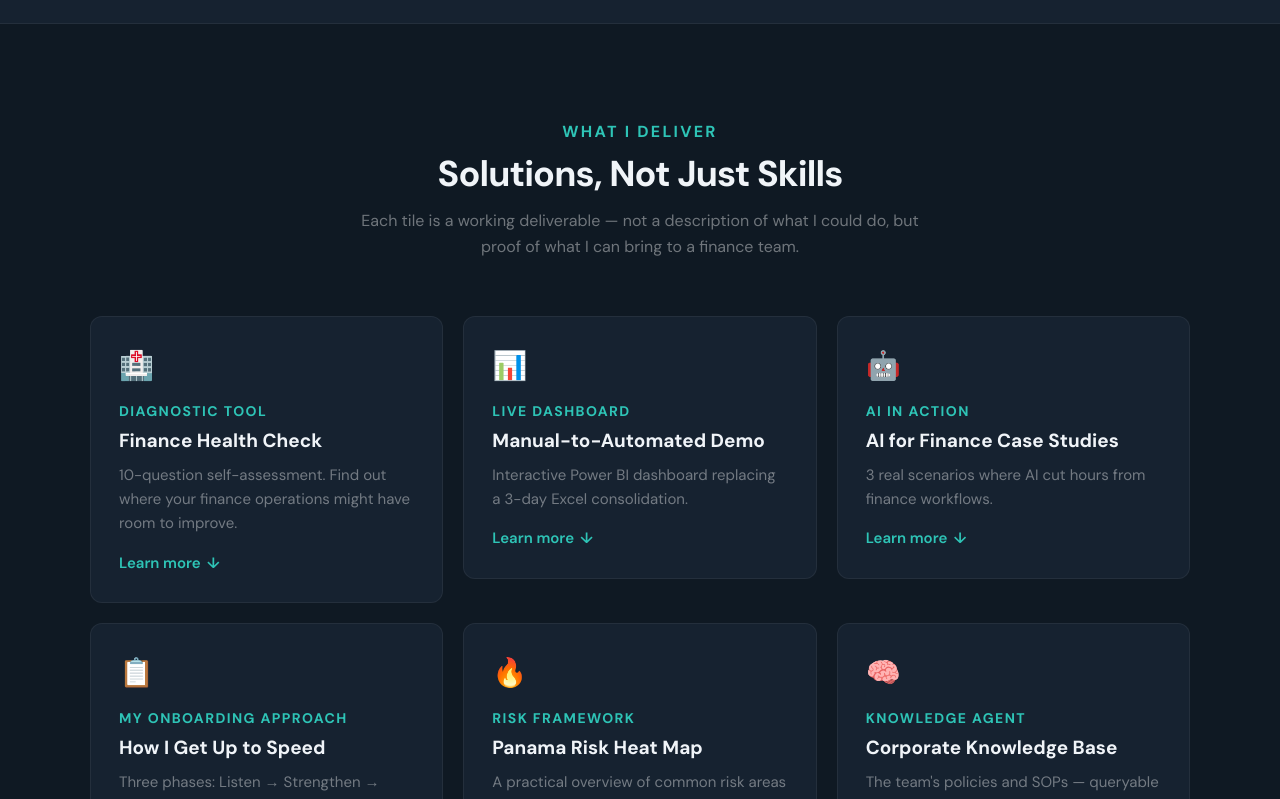
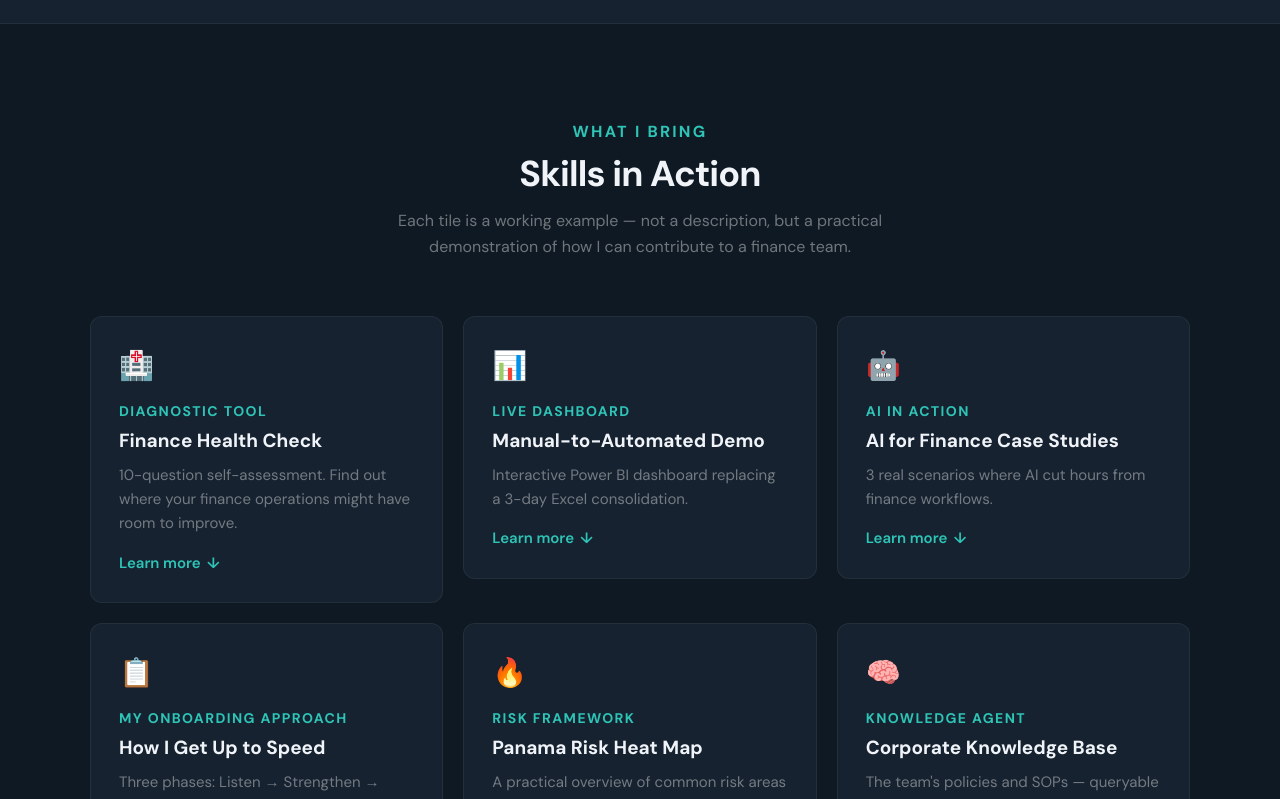
Before and after one commit to treveris24/portfolio-website, a Next.js app: page / in a window 1280 px wide. Shown: the part 741-1540 px from the top of the page. Built offline with nearby package versions, Linux system fonts and the light colour scheme.

Commit message:
Update landing page text

```diff
--- a/src/app/page.tsx
+++ b/src/app/page.tsx
@@ -35,9 +35,9 @@ const t = {
     pmpText: { en: "PMP certified by PMI in Feb 2026", es: "PMP certificado por PMI en Feb 2026" },
   },
   tiles: {
-    heading: { en: "What I Deliver", es: "Lo Que Entrego" },
-    title: { en: "Solutions, Not Just Skills", es: "Soluciones, No Solo Habilidades" },
-    sub: { en: "Each tile is a working deliverable — not a description of what I could do, but proof of what I can bring to a finance team.", es: "Cada módulo es un entregable funcional — no una descripción de lo que podría hacer, sino prueba de lo que puedo aportar a un equipo financiero." },
+    heading: { en: "What I Bring", es: "Lo Que Aporto" },
+    title: { en: "Skills in Action", es: "Habilidades en Acción" },
+    sub: { en: "Each tile is a working example — not a description, but a practical demonstration of how I can contribute to a finance team.", es: "Cada módulo es un ejemplo funcional — no una descripción, sino una demostración práctica de cómo puedo contribuir a un equipo financiero." },
     more: { en: "Learn more", es: "Ver más" },
   },
   evidence: {
@@ -47,10 +47,10 @@ const t = {
   about: {
     heading: { en: "About", es: "Sobre Mí" },
     title: { en: "German Precision. Panamanian Roots.", es: "Precisión Alemana. Raíces Panameñas." },
-    p1: { en: "German-born finance professional with 20+ years inside multinational organizations across Latin America — managing P&Ls, building reporting systems, and working with credit risk portfolios from the inside.", es: "Profesional financiero nacido en Alemania con más de 20 años dentro de organizaciones multinacionales en América Latina — gestionando P&Ls, construyendo sistemas de reportes y trabajando con portafolios de riesgo crediticio desde adentro." },
+    p1: { en: "German-born finance professional with deep experience inside multinational organizations across Latin America — working with P&Ls, helping build reporting systems, and supporting credit risk portfolios from the inside.", es: "Profesional financiero nacido en Alemania con más de 20 años dentro de organizaciones multinacionales en América Latina — gestionando P&Ls, construyendo sistemas de reportes y trabajando con portafolios de riesgo crediticio desde adentro." },
     p2: { en: "Married to a Panamanian, permanent resident, and member of the Cámara de Comercio e Industria Panameña Alemana and PMI Panama.", es: "Casado con panameña, residente permanente, y miembro de la Cámara de Comercio e Industria Panameña Alemana y PMI Panamá." },
-    p3: { en: "Today I combine that operational depth with Power BI, AI workflow automation, and PMP-certified project methodology to deliver results faster than traditional approaches allow.", es: "Hoy combino esa profundidad operativa con Power BI, automatización de flujos con IA y metodología de proyectos PMP para entregar resultados más rápido que los enfoques tradicionales." },
-    p4: { en: "I prefer working from the inside — embedded in the team, close to the data, focused on making things run better.", es: "Prefiero trabajar desde adentro — integrado en el equipo, cerca de los datos, enfocado en hacer que las cosas funcionen mejor." },
+    p3: { en: "Today I combine that operational experience with Power BI, AI-assisted workflows, and PMP-based project practices to help teams improve reporting and processes in a pragmatic way.", es: "Hoy combino esa profundidad operativa con Power BI, automatización de flujos con IA y metodología de proyectos PMP para entregar resultados más rápido que los enfoques tradicionales." },
+    p4: { en: "I like to work alongside existing teams, understand where they need support, and then quietly help close gaps in reporting, controls, or processes.", es: "Prefiero trabajar desde adentro — integrado en el equipo, cerca de los datos, enfocado en hacer que las cosas funcionen mejor." },
   },
   contact: {
     heading: { en: "Get in Touch", es: "Contáctame" },
@@ -70,18 +70,18 @@ function getTiles(lang: Lang): TileData[] {
       { id: "health-check", icon: "🏥", tag: "Herramienta de Diagnóstico", title: "Chequeo de Salud Financiera", hook: "Autoevaluación de 10 preguntas. Descubra dónde sus operaciones financieras podrían mejorar.", evidence: "Una evaluación rápida de las áreas comunes donde los equipos financieros pueden fortalecer sus operaciones.", cta: "Tomar la Evaluación", href: "/health-check" },
       { id: "dashboard", icon: "📊", tag: "Dashboard en Vivo", title: "Demo Manual-a-Automatizado", hook: "Dashboard interactivo de Power BI reemplazando una consolidación Excel de 3 días.", evidence: "Un dashboard regional de P&L funcional: 5 países, 12 meses, con varianza de ingresos/margen/OPEX y descomposición Precio/Volumen/Mix. Un ejemplo práctico de cómo se ven los datos regionales consolidados cuando se automatizan.", cta: "Explorar el Dashboard", href: "/dashboard" },
       { id: "ai-cases", icon: "🤖", tag: "IA en Acción", title: "Casos de Estudio: IA para Finanzas", hook: "3 escenarios reales donde la IA eliminó horas de trabajo en finanzas.", evidence: "Cada caso refleja un desafío común en operaciones financieras de LatAm — y muestra cómo las herramientas de IA pueden hacer una diferencia real.", cta: "Ver Casos de Estudio", href: "/ai-cases" },
-      { id: "blueprint", icon: "📋", tag: "Mi Enfoque de Incorporación", title: "Plan 30-60-90 Días", hook: "Un enfoque estructurado para integrarse rápidamente y entregar resultados en 90 días.", evidence: "Tres fases: Diagnóstico → Estabilización → Optimización. Cada una con entregables concretos. Así es como típicamente lucen los primeros 90 días.", cta: "Ver el Plan Completo", href: "/blueprint" },
-      { id: "risk-map", icon: "🔥", tag: "Marco de Riesgo", title: "Mapa de Calor de Riesgo Panamá", hook: "Una vista práctica de áreas comunes de riesgo para subsidiarias multinacionales en Panamá.", evidence: "Una plantilla lista para usar cubriendo riesgo tributario/reportería, riesgo operacional y riesgo regulatorio para SEMs en Panamá. Puntaje de Impacto × Probabilidad, listo para briefings de gerencia.", cta: "Ver la Plantilla", href: "/risk-map" },
-      { id: "knowledge-base", icon: "🧠", tag: "Agente de Conocimiento", title: "Base de Conocimiento Corporativa", hook: "Las políticas y SOPs del equipo — consultables en segundos en vez de días.", evidence: "Un proof of concept funcional: un agente IA entrenado con documentación corporativa realista. Un equipo financiero obtiene respuestas instantáneas y precisas de sus propios manuales de políticas — sin enviar correos a tres personas y esperar dos días.", cta: "Probar el Agente", href: "/knowledge-base" },
+      { id: "blueprint", icon: "📋", tag: "Mi Enfoque de Incorporación", title: "Plan 30-60-90 Días", hook: "Un enfoque estructurado para integrarse rápidamente y entregar resultados en 90 días.", evidence: "Tres fases: Escuchar y Aprender → Fortalecer y Documentar → Construir y Compartir.", cta: "Ver el Plan Completo", href: "/blueprint" },
+      { id: "risk-map", icon: "🔥", tag: "Marco de Riesgo", title: "Mapa de Calor de Riesgo Panamá", hook: "Una vista práctica de áreas comunes de riesgo para subsidiarias multinacionales en Panamá.", evidence: "Una plantilla lista para usar que cubre los principales riesgos de SEMs en Panamá, para uso en discusiones internas y reportes del equipo financiero.", cta: "Ver la Plantilla", href: "/risk-map" },
+      { id: "knowledge-base", icon: "🧠", tag: "Agente de Conocimiento", title: "Base de Conocimiento Corporativa", hook: "Las políticas y SOPs del equipo — consultables en segundos en vez de días.", evidence: "Un proof of concept funcional: una base de conocimiento asistida por IA entrenada con documentación corporativa realista. Puede escribir una pregunta y ver el tipo de respuestas que esta herramienta podría ofrecer.", cta: "Probar el Agente", href: "/knowledge-base" },
     ];
   }
   return [
     { id: "health-check", icon: "🏥", tag: "Diagnostic Tool", title: "Finance Health Check", hook: "10-question self-assessment. Find out where your finance operations might have room to improve.", evidence: "A quick snapshot of common areas where finance teams can strengthen their operations.", cta: "Take the Assessment", href: "/health-check" },
     { id: "dashboard", icon: "📊", tag: "Live Dashboard", title: "Manual-to-Automated Demo", hook: "Interactive Power BI dashboard replacing a 3-day Excel consolidation.", evidence: "A working regional P&L dashboard: 5 countries, 12 months, with revenue/margin/OPEX variance and Price/Volume/Mix decomposition. A practical example of how consolidated regional data can look when automated.", cta: "Explore the Dashboard", href: "/dashboard" },
     { id: "ai-cases", icon: "🤖", tag: "AI in Action", title: "AI for Finance Case Studies", hook: "3 real scenarios where AI cut hours from finance workflows.", evidence: "Each case study reflects a common challenge in LatAm finance operations — and shows how AI tools can make a real difference.", cta: "View Case Studies", href: "/ai-cases" },
-    { id: "blueprint", icon: "📋", tag: "My Onboarding Approach", title: "How I Get Up to Speed", hook: "Three phases: Listen → Strengthen → Build. Each with clear outcomes.", evidence: "Three phases: Diagnostic → Stabilization → Optimization. Each with concrete deliverables. Here's what the first 90 days typically look like.", cta: "See the Full Plan", href: "/blueprint" },
-    { id: "risk-map", icon: "🔥", tag: "Risk Framework", title: "Panama Risk Heat Map", hook: "A practical overview of common risk areas for multinational subsidiaries in Panama.", evidence: "A ready-to-use heat map template covering tax/reporting risk, operational risk, and regulatory compliance risk for Panama SEMs. Impact × Likelihood scoring, ready for management briefings.", cta: "View the Template", href: "/risk-map" },
-    { id: "knowledge-base", icon: "🧠", tag: "Knowledge Agent", title: "Corporate Knowledge Base", hook: "The team's policies and SOPs — queryable in seconds instead of days.", evidence: "A working proof of concept: an AI agent trained on realistic corporate documentation. A finance team gets instant, accurate answers from its own policy manuals, audit guidelines, and SOPs — no more emailing three people and waiting two days.", cta: "Try the Agent", href: "/knowledge-base" },
+    { id: "blueprint", icon: "📋", tag: "My Onboarding Approach", title: "How I Get Up to Speed", hook: "Three phases: Listen → Strengthen → Build. Each with clear outcomes.", evidence: "Three phases: Listen & Learn → Strengthen & Document → Build & Share.", cta: "See the Full Plan", href: "/blueprint" },
+    { id: "risk-map", icon: "🔥", tag: "Risk Framework", title: "Panama Risk Heat Map", hook: "A practical overview of common risk areas for multinational subsidiaries in Panama.", evidence: "A ready-to-use heat map template covering key Panama SEM risks that finance teams can use in their own internal discussions and reports.", cta: "View the Template", href: "/risk-map" },
+    { id: "knowledge-base", icon: "🧠", tag: "Knowledge Agent", title: "Corporate Knowledge Base", hook: "The team's policies and SOPs — queryable in seconds instead of days.", evidence: "A working proof of concept: an AI-assisted knowledge base trained on realistic corporate documentation. You can type a question and see the kind of answers such a tool could provide.", cta: "Try the Agent", href: "/knowledge-base" },
   ];
 }
 
```
